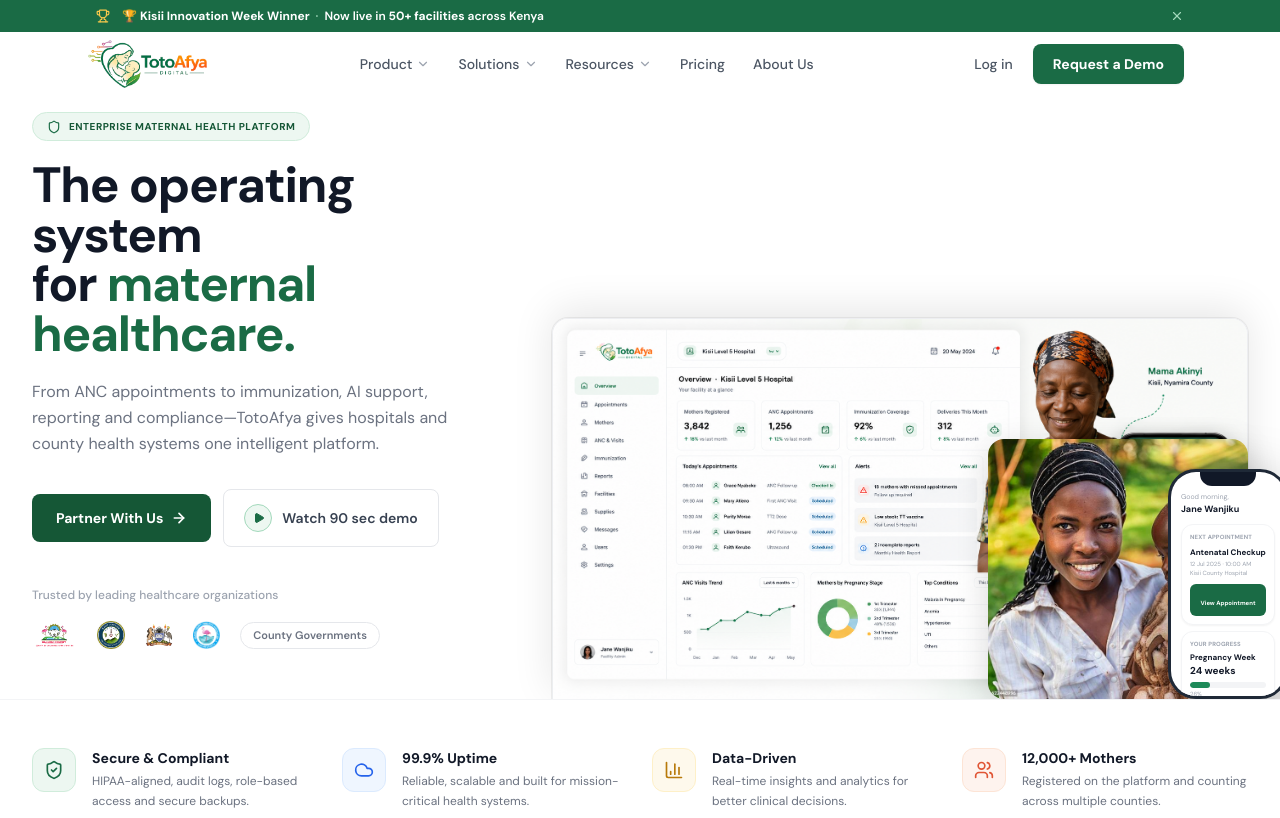
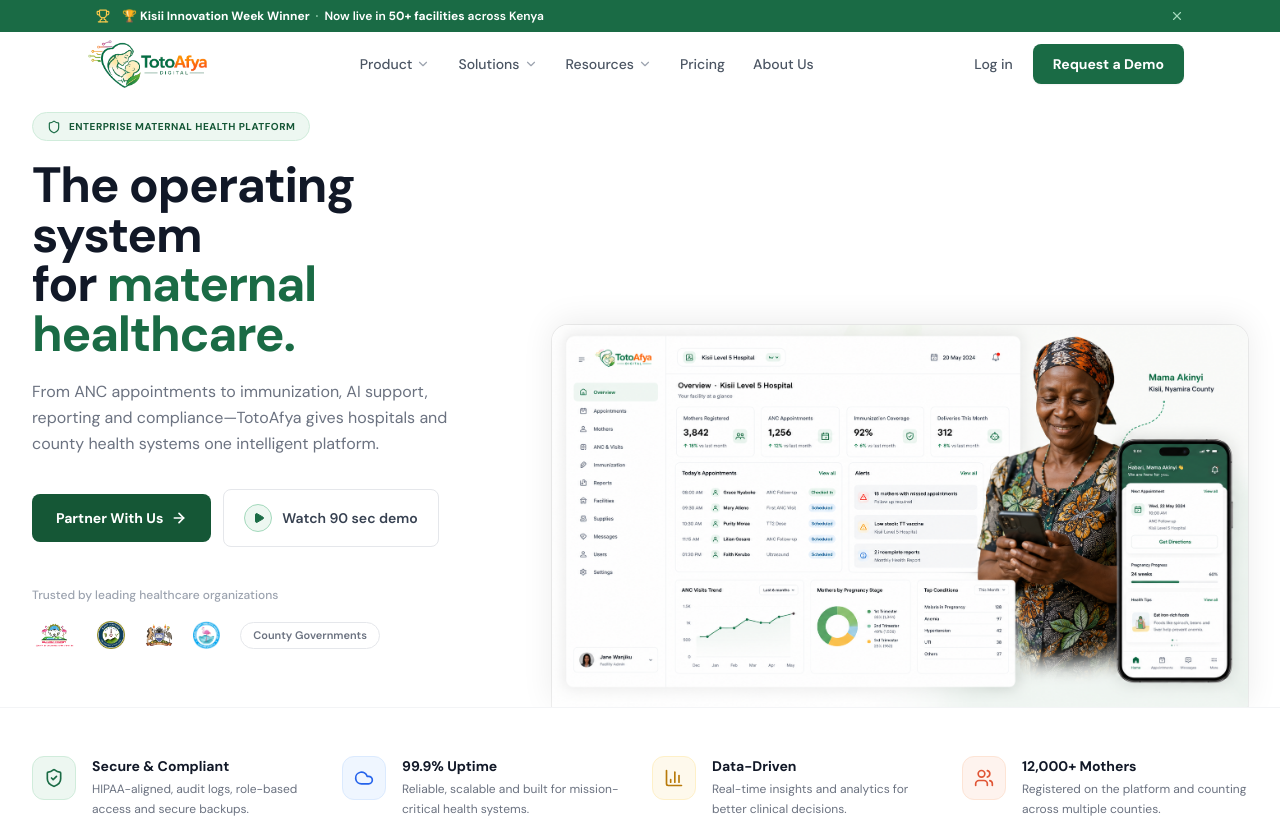
Before and after one commit to rickmwas/totoafya-website, a React (Vite) app: page / in a window 1280 px wide. Shown: the top 818 px of the page. Built offline with nearby package versions, Linux system fonts and the light colour scheme.

Commit message:
fix(hero): dashboard only, remove all image overlays

```diff
--- a/src/components/Hero.tsx
+++ b/src/components/Hero.tsx
@@ -11,14 +11,14 @@
       aria-label="Hero section"
     >
       <div className="max-w-7xl mx-auto px-4 sm:px-6 lg:px-8">
-        <div className="grid lg:grid-cols-12 gap-8 items-end">
+        <div className="grid lg:grid-cols-12 gap-10 lg:gap-8 items-end">
 
           {/* ── Left: Copy ────────────────────────────────────── */}
           <motion.div
             variants={staggerContainer}
             initial="hidden"
             animate="visible"
-            className="lg:col-span-5 pb-12 flex flex-col justify-center"
+            className="lg:col-span-5 pb-14 flex flex-col justify-center"
           >
             {/* Label */}
             <motion.div variants={fadeUp}>
@@ -28,7 +28,7 @@
               </span>
             </motion.div>
 
-            {/* Headline — exact copy from reference */}
+            {/* Headline */}
             <motion.h1
               variants={fadeUp}
               className="mt-5 font-sans font-extrabold text-[2.6rem] sm:text-5xl lg:text-[3.1rem] leading-[1.1] tracking-tight text-gray-900"
@@ -43,8 +43,9 @@
               variants={fadeUp}
               className="mt-5 font-sans text-base text-gray-500 leading-relaxed max-w-md"
             >
-              From ANC appointments to immunization, AI support, reporting and compliance—TotoAfya gives hospitals
-              and county health systems one intelligent platform.
+              From ANC appointments to immunization, AI support, reporting and
+              compliance—TotoAfya gives hospitals and county health systems one
+              intelligent platform.
             </motion.p>
 
             {/* CTAs */}
@@ -67,14 +68,14 @@
               </a>
             </motion.div>
 
-            {/* Trust logos — exact same layout as reference */}
+            {/* Trust logos */}
             <motion.div variants={fadeUp} className="mt-10">
               <p className="font-sans text-xs font-medium text-gray-400 mb-4">
                 Trusted by leading healthcare organizations
               </p>
               <div className="flex flex-wrap items-center gap-5">
-                <img src="/Header-2.png"           alt="Ministry of Health"  className="h-8 w-auto object-contain" />
-                <img src="/kisii_teaching_and_referral_hospital_logo.jpg" alt="Kisii Teaching & Referral" className="h-7 w-auto object-contain" />
+                <img src="/Header-2.png"           alt="Ministry of Health"    className="h-8 w-auto object-contain" />
+                <img src="/kisii_teaching_and_referral_hospital_logo.jpg" alt="Kisii Teaching Hospital" className="h-7 w-auto object-contain" />
                 <img src="/kisii_university_logo_clean-removebg-preview.png" alt="Kisii University" className="h-7 w-auto object-contain" />
                 <img src="/NAKURU_LOGO-removebg-preview.png" alt="Nakuru County" className="h-7 w-auto object-contain" />
                 <span className="font-sans text-[11px] font-semibold text-gray-500 border border-gray-200 rounded-full px-3 py-1 whitespace-nowrap">
@@ -84,17 +85,14 @@
             </motion.div>
           </motion.div>
 
-          {/* ── Right: Dashboard + overlapping mother photo + phone ── */}
-          <div className="lg:col-span-7 relative flex items-end">
-
-            {/* ── Dashboard card — takes most of the column ───────── */}
+          {/* ── Right: Dashboard screenshot only ─────────────── */}
           <motion.div
-              initial={{ opacity: 0, y: 28 }}
+            initial={{ opacity: 0, y: 32 }}
             animate={{ opacity: 1, y: 0 }}
             transition={{ delay: 0.2, duration: 0.8, ease: easeExpo }}
-              className="relative w-full z-10"
+            className="lg:col-span-7"
           >
-              <div className="rounded-t-2xl overflow-hidden shadow-[0_-8px_40px_rgba(0,0,0,0.10),0_0_0_1px_rgba(0,0,0,0.06)] border border-b-0 border-gray-200/70">
+            <div className="rounded-t-2xl overflow-hidden shadow-[0_-4px_32px_rgba(0,0,0,0.08),0_0_0_1px_rgba(0,0,0,0.06)]">
               <img
                 src="/ui-mockup-dash.png"
                 alt="TotoAfya facility overview dashboard"
@@ -104,66 +102,6 @@
             </div>
           </motion.div>
 
-            {/* ── Mother + baby photo — overlaps bottom-right of dashboard */}
-            <motion.div
-              initial={{ opacity: 0, x: 20, y: 20 }}
-              animate={{ opacity: 1, x: 0, y: 0 }}
-              transition={{ delay: 0.45, duration: 0.7, ease: easeExpo }}
-              className="absolute bottom-0 right-4 lg:right-0 z-20 w-48 sm:w-56 lg:w-[220px] xl:w-[260px]"
-            >
-              <img
-                src="/gettyimages-622448996-612x612.jpg"
-                alt="Mother and child"
-                className="w-full h-auto rounded-2xl shadow-[0_8px_32px_rgba(0,0,0,0.15)]"
-                loading="eager"
-              />
-            </motion.div>
-
-            {/* ── Phone mockup — far bottom-right ─────────────────── */}
-            <motion.div
-              initial={{ opacity: 0, y: 32 }}
-              animate={{ opacity: 1, y: 0 }}
-              transition={{ delay: 0.6, duration: 0.7, ease: easeExpo }}
-              className="hidden xl:block absolute bottom-0 -right-10 z-30"
-            >
-              {/* Phone frame */}
-              <div className="relative w-[120px] h-[230px] bg-gray-900 rounded-[1.75rem] shadow-[0_20px_60px_rgba(0,0,0,0.35)] border-[3px] border-gray-800 overflow-hidden">
-                <div className="absolute top-0 left-1/2 -translate-x-1/2 w-14 h-[14px] bg-gray-900 rounded-b-xl z-10" />
-                <div className="absolute inset-0 bg-white overflow-hidden pt-5">
-                  <div className="px-2.5">
-                    {/* App header */}
-                    <div className="flex items-center justify-between mb-2">
-                      <div>
-                        <p className="font-sans text-[7px] text-gray-400">Good morning,</p>
-                        <p className="font-sans font-bold text-[9px] text-gray-900">Jane Wanjiku</p>
-                      </div>
-                    </div>
-                    {/* Appointment card */}
-                    <div className="bg-white rounded-xl border border-gray-100 shadow-sm p-2 mb-1.5">
-                      <p className="font-sans text-[6px] font-bold text-gray-400 uppercase tracking-wide mb-1">Next Appointment</p>
-                      <p className="font-sans font-bold text-[8px] text-gray-900">Antenatal Checkup</p>
-                      <p className="font-sans text-[6px] text-gray-400 mt-0.5">12 Jul 2025 · 10:00 AM</p>
-                      <p className="font-sans text-[6px] text-gray-400">Kisii County Hospital</p>
-                      <div className="mt-1.5 bg-forest-600 rounded-md py-1 text-center">
-                        <span className="font-sans font-bold text-[6px] text-white">View Appointment</span>
-                      </div>
-                    </div>
-                    {/* Progress card */}
-                    <div className="bg-white rounded-xl border border-gray-100 shadow-sm p-2">
-                      <p className="font-sans text-[6px] font-bold text-gray-400 uppercase tracking-wide">Your Progress</p>
-                      <p className="font-sans font-bold text-[8px] text-gray-900 mt-0.5">Pregnancy Week</p>
-                      <p className="font-sans font-bold text-[10px] text-gray-900">24 weeks</p>
-                      <div className="mt-1 w-full h-1.5 bg-gray-100 rounded-full overflow-hidden">
-                        <div className="h-full w-[26%] bg-forest-500 rounded-full" />
-                      </div>
-                      <p className="font-sans text-[6px] text-gray-400 mt-0.5">26%</p>
-                    </div>
-                  </div>
-                </div>
-              </div>
-            </motion.div>
-
-          </div>
         </div>
       </div>
     </section>
```
Lines whose indentation alone changed are shown as unchanged.
